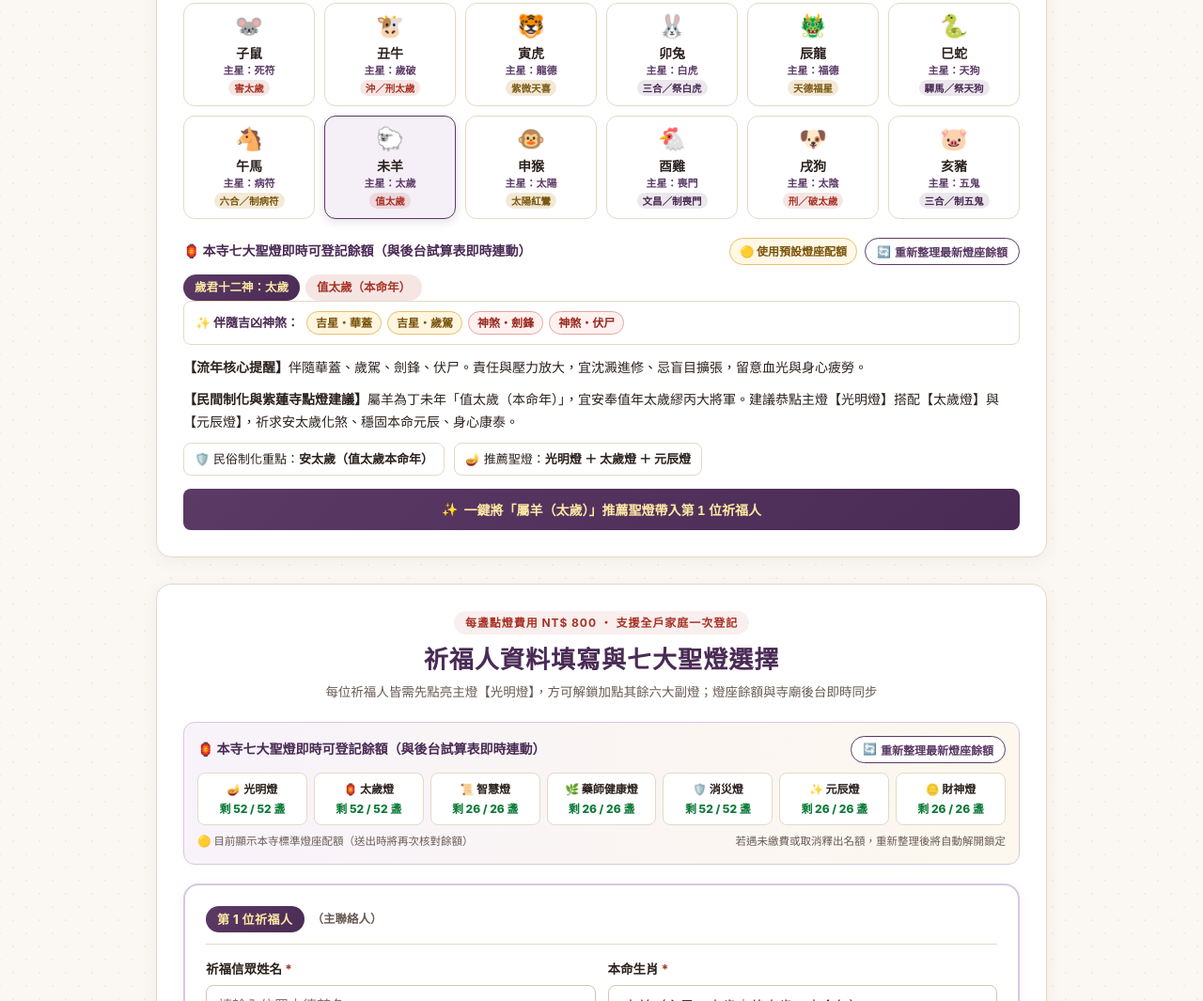
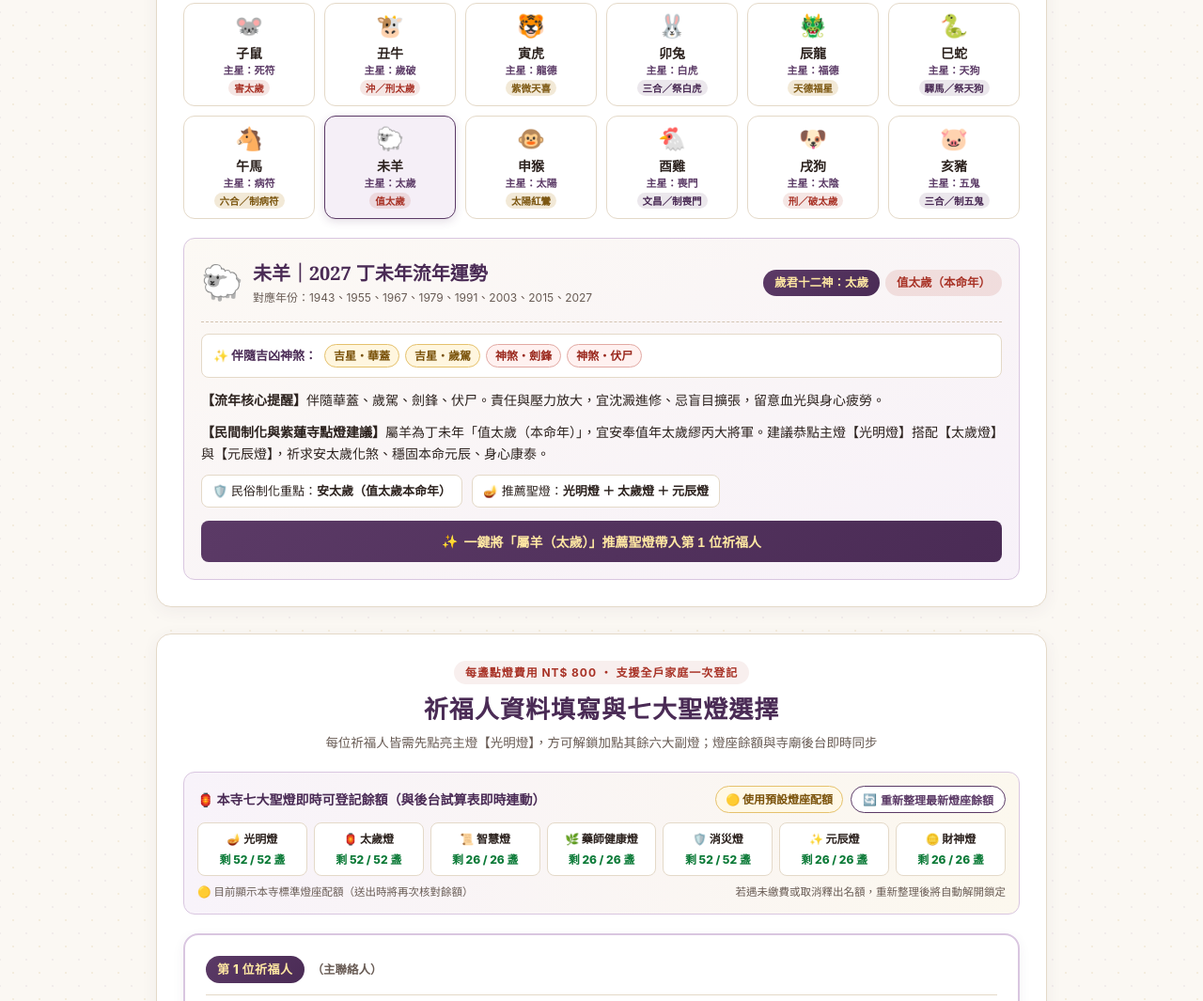
Before and after one commit to a90141561415/BRIGHT, a plain HTML site: page index.html in a window 1280 px wide. Shown: the part 827-1892 px from the top of the page at 94% size. Drawn offline with Linux system fonts and the light colour scheme; no server answers.

Commit message:
更新 index.html

```diff
--- a/index.html
+++ b/index.html
@@ -1701,14 +1701,14 @@
                 </button>
             </div>
 
-                    <div class="inv-bar-top">
-                        <span class="inv-bar-title">🏮 本寺七大聖燈即時可登記餘額（與後台試算表即時連動）</span>
-                        <div style="display:flex; align-items:center; gap:8px; flex-wrap:wrap;">
-                            <span id="invConnectionBadge" style="font-size:12px; font-weight:700; padding:4px 10px; border-radius:999px; background:#FFF8E6; border:1px solid #E5C16C; color:#7A520A;">🟡 使用預設燈座配額</span>
-                            <button type="button" class="btn-refresh-inv" id="btnRefreshInv" onclick="fetchLiveInventory(true)">
-                                <span>🔄</span>
-                                <span>重新整理最新燈座餘額</span>
-                            </button>
+            <!-- 12生肖運勢與歲君十二神詳解面板 (獨立完整結構，確保切換正常) -->
+            <div class="zodiac-detail-panel" id="zodiacDetailPanel">
+                <div class="zd-header">
+                    <div class="zd-title-group">
+                        <span class="zd-big-emoji" id="zdEmoji">🐑</span>
+                        <div>
+                            <div class="zd-name serif" id="zdTitle">未羊｜2027 丁未年流年運勢</div>
+                            <div class="zd-years" id="zdYears">對應年份：1943、1955、1967、1979、1991、2003、2015、2027</div>
                         </div>
                     </div>
                     <div class="zd-badges-wrap">
@@ -1755,14 +1755,17 @@
                 <p class="section-desc">每位祈福人皆需先點亮主燈【光明燈】，方可解鎖加點其餘六大副燈；燈座餘額與寺廟後台即時同步</p>
             </div>
 
-            <!-- 即時燈座庫存餘額看板 -->
+            <!-- 即時燈座庫存餘額看板 (全站唯一一處，獨立置於登記區最上方) -->
             <div class="inventory-status-bar">
                 <div class="inv-bar-top">
                     <span class="inv-bar-title">🏮 本寺七大聖燈即時可登記餘額（與後台試算表即時連動）</span>
-                    <button type="button" class="btn-refresh-inv" id="btnRefreshInv" onclick="fetchLiveInventory(true)">
-                        <span>🔄</span>
-                        <span>重新整理最新燈座餘額</span>
-                    </button>
+                    <div style="display:flex; align-items:center; gap:8px; flex-wrap:wrap;">
+                        <span id="invConnectionBadge" style="font-size:12px; font-weight:700; padding:4px 10px; border-radius:999px; background:#FFF8E6; border:1px solid #E5C16C; color:#7A520A;">🟡 使用預設燈座配額</span>
+                        <button type="button" class="btn-refresh-inv" id="btnRefreshInv" onclick="fetchLiveInventory(true)">
+                            <span>🔄</span>
+                            <span>重新整理最新燈座餘額</span>
+                        </button>
+                    </div>
                 </div>
                 <div class="inv-pills-grid" id="invPillsGrid"></div>
                 <div class="inv-sync-note">
@@ -2156,9 +2159,16 @@
         let lastOrderSummary = null;
 
         /* =========================================================
-           4. 初始化：建立第 1 位祈福人並向後台同步即時燈座餘額
+           4. 初始化：綁定生肖切換、建立第 1 位祈福人並向後台同步即時燈座餘額
            ========================================================= */
         document.addEventListener('DOMContentLoaded', () => {
+            document.querySelectorAll('#zodiacGrid .zodiac-btn').forEach(btn => {
+                btn.addEventListener('click', () => {
+                    const z = btn.getAttribute('data-zodiac');
+                    if (z) selectZodiac(z);
+                });
+            });
+            selectZodiac('羊');
             renderInventoryStatusBar();
             addFamilyMember(true);
             fetchLiveInventory(false);
```
